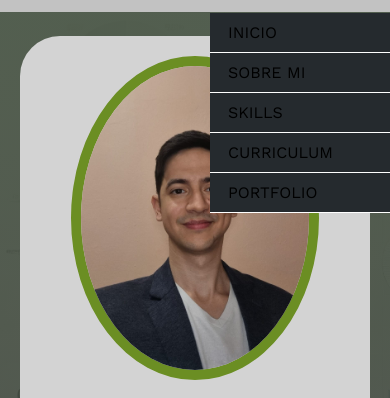
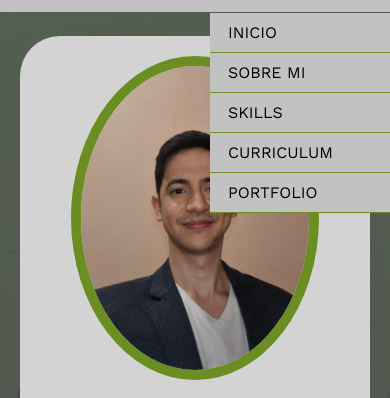
Before and after one commit to EzeDeli/Proyectos, a plain HTML site: page index.html in a window 390 px wide. Both pictures are taken after a click on the element 353 px from the left and 37 px from the top of the page. Shown: the part 62-460 px from the top of the page. Drawn offline with nearby package versions, Linux system fonts and the light colour scheme.

Commit message:
Descripción de los cambios estilo menú desplegable

```diff
--- a/estilo.css
+++ b/estilo.css
@@ -667,14 +667,14 @@ footer .arriba{
         position: absolute;
         right: 0;
         top: 75px;
-        background-color: #252A2E;
+        background-color: #c2c2c2;
         width: 180px;
     }
     nav.responsive ul{
         display: block !important;
     }
     nav.responsive ul li{
-        border-bottom: 1px solid #fff;
+        border-bottom: 1px solid #6B8E23;
         padding: 10px 0;
     }
 }
```
